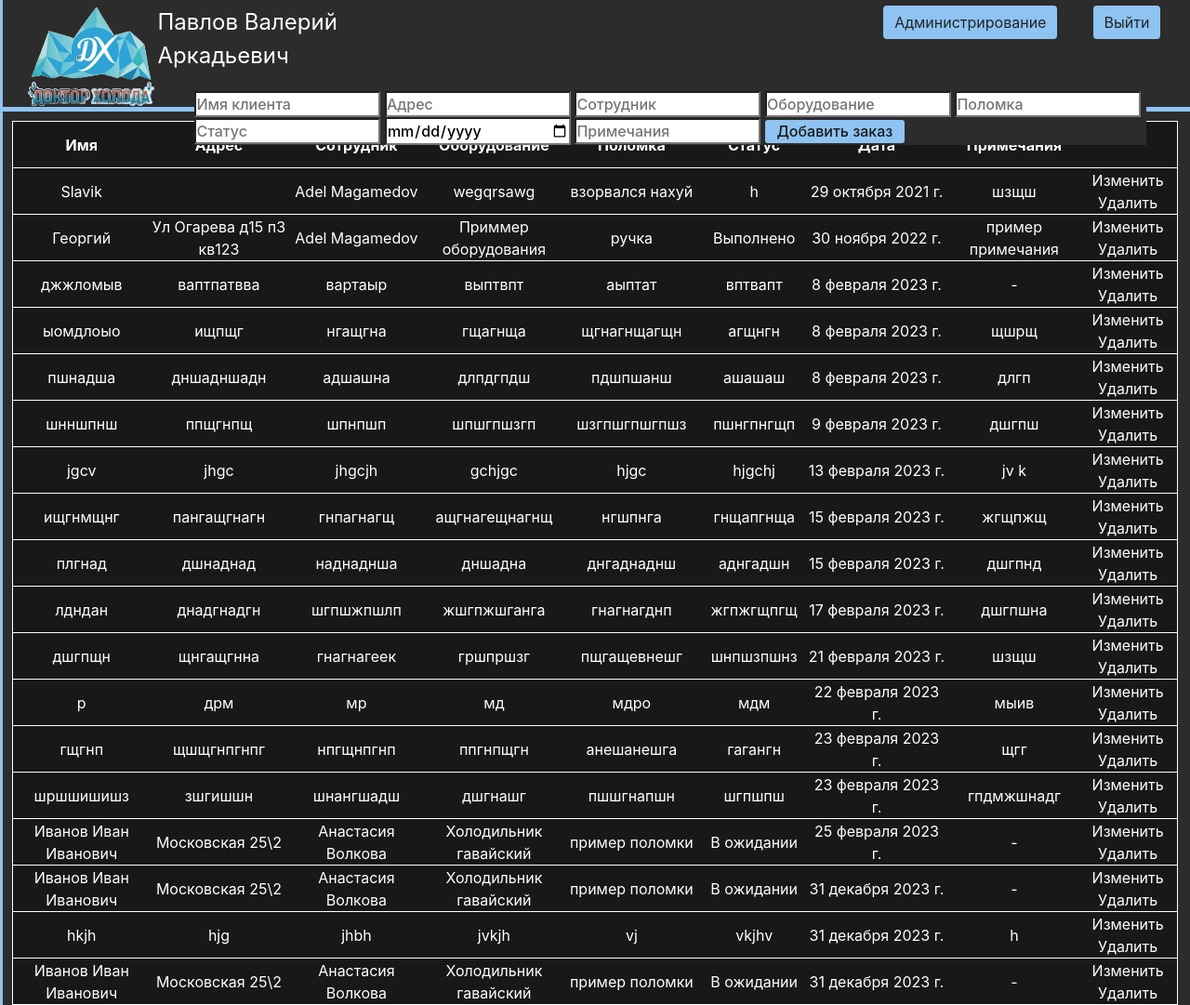
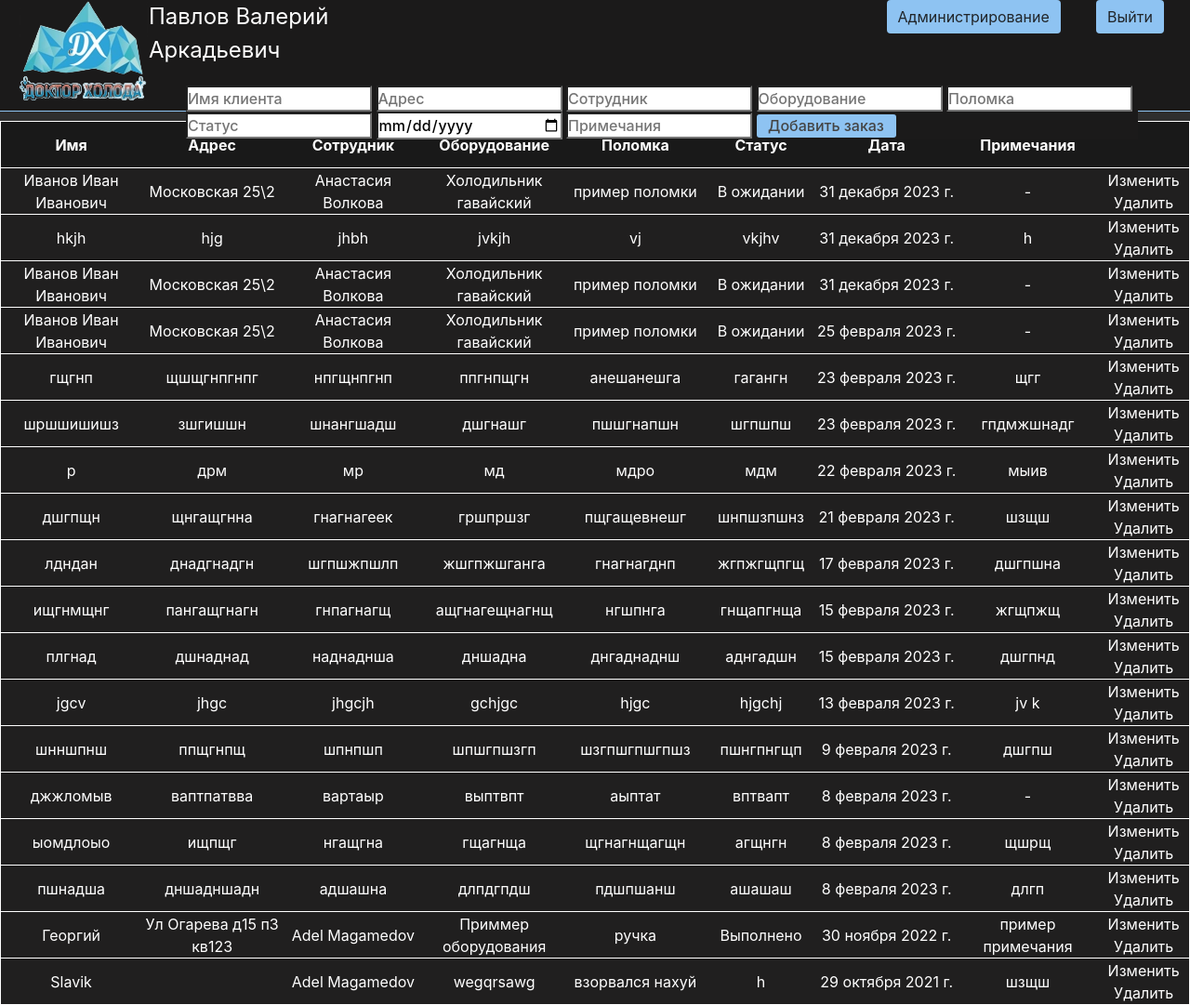
Before and after one commit to InfiniteSpring/project, a Django app: page / in a window 1280 px wide. Shown: the whole page at 93% size. Run offline with Django 4.2, Linux system fonts and the light colour scheme; a user stored in the database is signed in; data comes from the database, SQL or seed files in the repository; both versions use the stored data as it was after the commit; some libraries are stand-ins or nearby versions.

Commit message:
home_page_pre_final

```diff
--- a/drholod/core/static/core/css/hstyle.css
+++ b/drholod/core/static/core/css/hstyle.css
@@ -2,11 +2,8 @@
     margin: 0;
     padding: 0;
 }
-html {
-    border-left: 3px solid rgb(142, 195, 242);
-}
 body {
-    background: #2c2c2c;
+    background: #2e2e2e;
 }
 main {
     float: top;
@@ -14,13 +11,13 @@ main {
 aside {
     z-index: 2;
     position: fixed;
+    border-bottom: 1px solid rgb(142, 195, 242);
     float: left;
-    background: #2c2c2c;
+    background: #1b1a1a;
     width: 100vw;
-    padding: 0.5%;
+    padding-bottom: 0.5%;
     height: 15vh;
     color: #fff;
-    border-bottom: 5px solid rgb(142, 195, 242);
 }
 aside img {
     margin-left: 20px;
@@ -59,23 +56,22 @@ aside ul li:hover, aside ul a:hover {
 }
 main .table-form {
     float: left;
-    margin-left: 10px;
     color: #fff;
     margin-top: 10px;
     text-align: center;
-    width: 98%;
+    width: 100%;
 }
 .alert {
-    background: #181818;
+    background: #201f1f;
+    border-top: 1px solid #fff;
     border-color: #fff;
+    border-width: 1px;
     color: #fff;
     height: 50px;
 }
 .thead {
     height: 40px;
-}
-.name-col {
-    padding-left: 10px;
+    position: fixed;
 }
 .butt{
     border: none;
@@ -83,14 +79,13 @@ main .table-form {
     height: 25px;
     background: rgb(142, 195, 242);
     border-radius: 3px;
-    color: #181818;
+    color: #444444;
     font-weight: 500;
 }
 .butt:hover {
     transform: scale(1.05);
 }
 .redacte, .redactd {
-    padding-right: 5px;
     display: block;
     color: #fff;
     transition: transform 0.14s ease;
@@ -114,26 +109,19 @@ input {
 }
 table {
     margin-top: 15vh;
-    width: 98vw;
-    max-width: 98vw;
+    width: 100%;
+    max-width: 100%;
     z-index: 1;
     padding-bottom: 100px;
 }
 td {
     max-width: 120px;
 }
-.red {
-    margin-top: 60px;
-    margin-left: 10px;
-}
-.red-inputs {
-    margin-left: 20px;
-}
 .title-add {
     z-index: 3;
     margin-top: 20px;
     position: fixed;
-    background: #2c2c2c;
+    background: #1b1a1a ;
     width: 80vw;
     margin-left: 200px;
     float: top;
@@ -147,3 +135,50 @@ td {
 .btn:hover {
     background: rgb(223, 10, 10);
 }
+.popup {
+    z-index: 5;
+    position: fixed;
+    width: 100%;
+    height: 100%;
+    background: rgba(0, 0, 0, 0.8);
+    top: 0;
+    left: 0;
+    opacity: 0;
+    visibility: hidden;
+}
+.popup:target {
+    opacity: 1;
+    visibility: visible;
+}
+.popup_body {
+    min-height: 100%;
+    display: flex;
+    align-items: center;
+    justify-content: center;
+    margin-left: 65vw;
+    padding: 20px 10px 20px 10px;
+}
+.popup_content {
+    background-color: #2c2c2c;
+    max-width: 500px;
+    padding: 30px;
+    border-radius: 20px;
+    position: relative;
+}
+.popup_title {
+    font-size: 26px;
+    color: #fff;
+    padding-bottom: 10px;
+}
+.popup_close {
+    position: absolute;
+    right: 10px;
+    top: 10px;
+    font-size: 20px;
+    color: rgb(142, 195, 242);
+    text-decoration: none;
+}
+th {
+    background: rgb(25, 25, 25);
+    color: #fff;
+}
--- a/drholod/core/templates/edit.html
+++ b/drholod/core/templates/edit.html
@@ -7,6 +7,7 @@
     <link rel="stylesheet" href="{% static 'core/css/estyle.css' %}">
 </head>
 <body>
+    <a href='/'>Вернуться</a>
     <h5>Редактирование заказа</h5>
     <form method="POST">
         {% csrf_token %}
--- a/drholod/core/urls.py
+++ b/drholod/core/urls.py
@@ -7,7 +7,7 @@ from .views import SignUpView, LoginView
 urlpatterns = [
     path('', views.homepage, name='homepage'),
     path('create/', views.create),
-    path('edit/<int:id>/', views.edit),
+    path('edit/<int:id>/', views.edit, name='edit'),
     path('delete/<int:id>/', views.delete),
     path('signup/', SignUpView.as_view(), name='signup'),
     path('login/', LoginView.as_view(), name='login'),
--- a/drholod/core/views.py
+++ b/drholod/core/views.py
@@ -15,6 +15,7 @@ from django.utils.encoding import force_bytes, force_str
 from django.core.mail import EmailMessage
 from django.http import HttpResponseRedirect, HttpResponseNotFound
 from django.views.generic import UpdateView
+from .forms import OrderForm
 
 from .tokens import account_activation_token
 
@@ -53,7 +54,7 @@ def activateEmail(request, user, to_email):
 
 @login_required(login_url='/login/')
 def homepage(request):
-    info = Orders.objects.order_by('date')
+    info = Orders.objects.order_by('-date')
     return render(request, "homepage.html", {"info": info})
 
 # сохранение данных в бд
@@ -73,6 +74,14 @@ def create(request):
 
 # изменение данных в бд
 def edit(request, id):
+    '''template = 'edit.html'
+    get_order = Orders.objects.get(id=id)
+    context = {
+        'get_order': get_order,
+        'update': True,
+        'form': OrderForm(instance=get_order),
+    }
+    return render(request, template, context)'''
     try:
         info = Orders.objects.get(id=id)
 
```
Also changed, not shown: drholod/core/forms.py (+12 -1 lines), drholod/core/static/core/css/estyle.css (+10 -1 lines), drholod/core/templates/homepage.html (+31 -0 lines), drholod/db.sqlite3.
